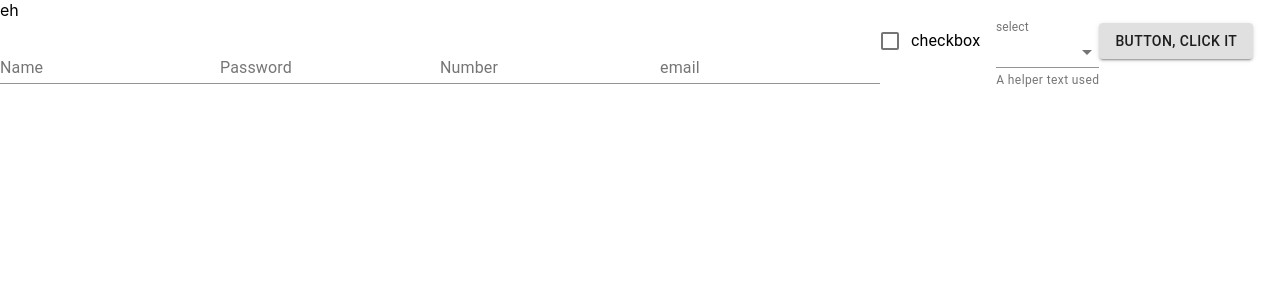
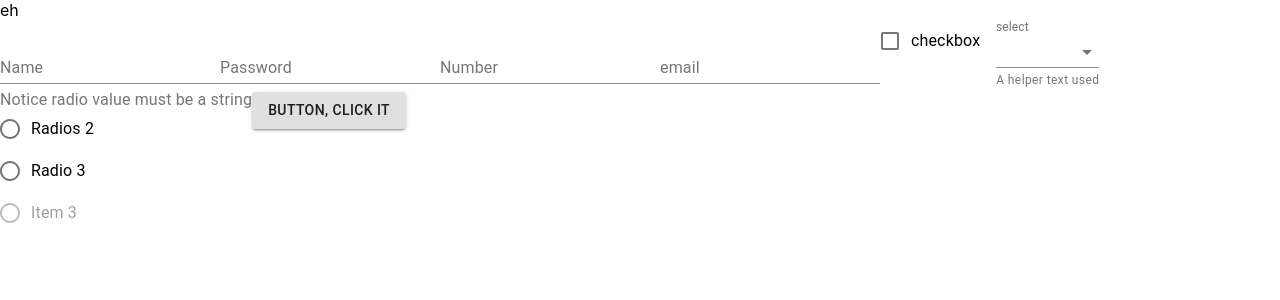
Before and after one commit to itsweliton/generaptor, a React (Create React App) app: page / in a window 1280 px wide. Shown: the top 300 px of the page. Built offline with nearby package versions, Linux system fonts and the light colour scheme.

Commit message:
feat(InputForm): Add Radio support

```diff
--- a/src/App.js
+++ b/src/App.js
@@ -90,6 +90,30 @@ const App = () => {
           },
         ],
       },
+      {
+        id: `radioInput`,
+        type: `radio`,
+        inputType: `radio`,
+        name: `radioInput`,
+        label: `radio`,
+        value: false,
+        legend: `Notice radio value must be a string`,
+        selectItems: [
+          {
+            value: `something`,
+            label: `Radios 2`,
+          },
+          {
+            value: `234`,
+            label: `Radio 3`,
+          },
+          {
+            value: `232`,
+            label: `Item 3`,
+            disabled: true,
+          },
+        ],
+      },
     ],
   };
   const options = {
--- a/src/FormBuilder.js
+++ b/src/FormBuilder.js
@@ -4,6 +4,9 @@ import Checkbox from '@material-ui/core/Checkbox';
 import FormControlLabel from '@material-ui/core/FormControlLabel';
 import Button from '@material-ui/core/Button';
 import FormControl from '@material-ui/core/FormControl';
+import FormLabel from '@material-ui/core/FormLabel';
+import Radio from '@material-ui/core/Radio';
+import RadioGroup from '@material-ui/core/RadioGroup';
 import Select from '@material-ui/core/Select';
 import FormHelperText from '@material-ui/core/FormHelperText';
 import InputLabel from '@material-ui/core/InputLabel';
@@ -23,6 +26,7 @@ const FormBuilder = ({ fields, options }) => {
 
   const handleChange = event => {
     let { value } = event.target;
+    console.log(`haha`, value, value.type);
     if (event.target.type === `checkbox`) {
       value = event.target.checked;
     }
@@ -31,6 +35,30 @@ const FormBuilder = ({ fields, options }) => {
   const formElements = [];
   fields.map(field => {
     switch (field.type) {
+      case `radio`:
+        formElements.push(
+          <FormControl component="fieldset" key={field.id}>
+            <FormLabel component="legend">{field.legend || null}</FormLabel>
+            <RadioGroup
+              aria-label={field.legend}
+              name={field.name}
+              value={values[field.name]}
+              onChange={handleChange}
+            >
+              {field.selectItems.map(item => (
+                <FormControlLabel
+                  value={item.value}
+                  disabled={item.disabled || false}
+                  control={<Radio />}
+                  label={item.label}
+                  labelplacement={item.position || `end`}
+                  key={item.value + field.id}
+                />
+              ))}
+            </RadioGroup>
+          </FormControl>,
+        );
+        break;
       case `select`:
         formElements.push(
           <FormControl key={field.id}>
```
Also changed, not shown: 1 other file (tests, documents, lock files or other folders).
